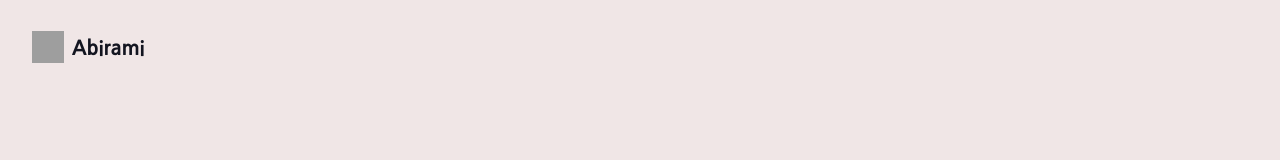
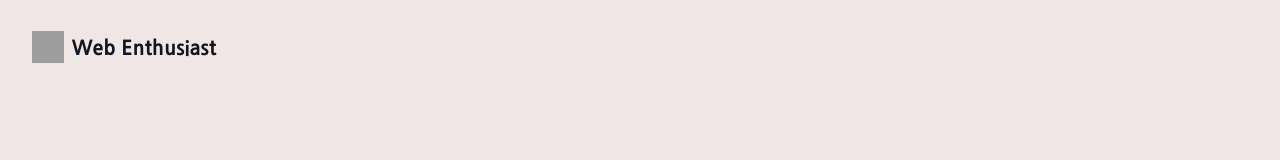
Before and after one commit to abyy14/portfolio, a React (Create React App) app: page / in a window 1280 px wide. Shown: the top 160 px of the page. Built offline with nearby package versions, Linux system fonts and the light colour scheme; grey boxes are pictures that could not be loaded.

Commit message:
Update Main.js

```diff
--- a/src/components/Main/Main.js
+++ b/src/components/Main/Main.js
@@ -11,7 +11,7 @@ const Main = () => {
                     <div class="row row-justify-between">
                         <div class="logo">
                             <img src="https://uploads-ssl.webflow.com/60d6be31db0c62b38797d7d1/60d82e9b3d931e3237953fa4_Star.svg" height="32" width="32" alt="Star icon" class="logo-icon"/>
-                                <div class="text-xl text-medium">Abirami
+                                <div class="text-xl text-medium">Web Enthusiast
                                 </div>
                         </div>
                         {/* <div class="row-btns">
```
